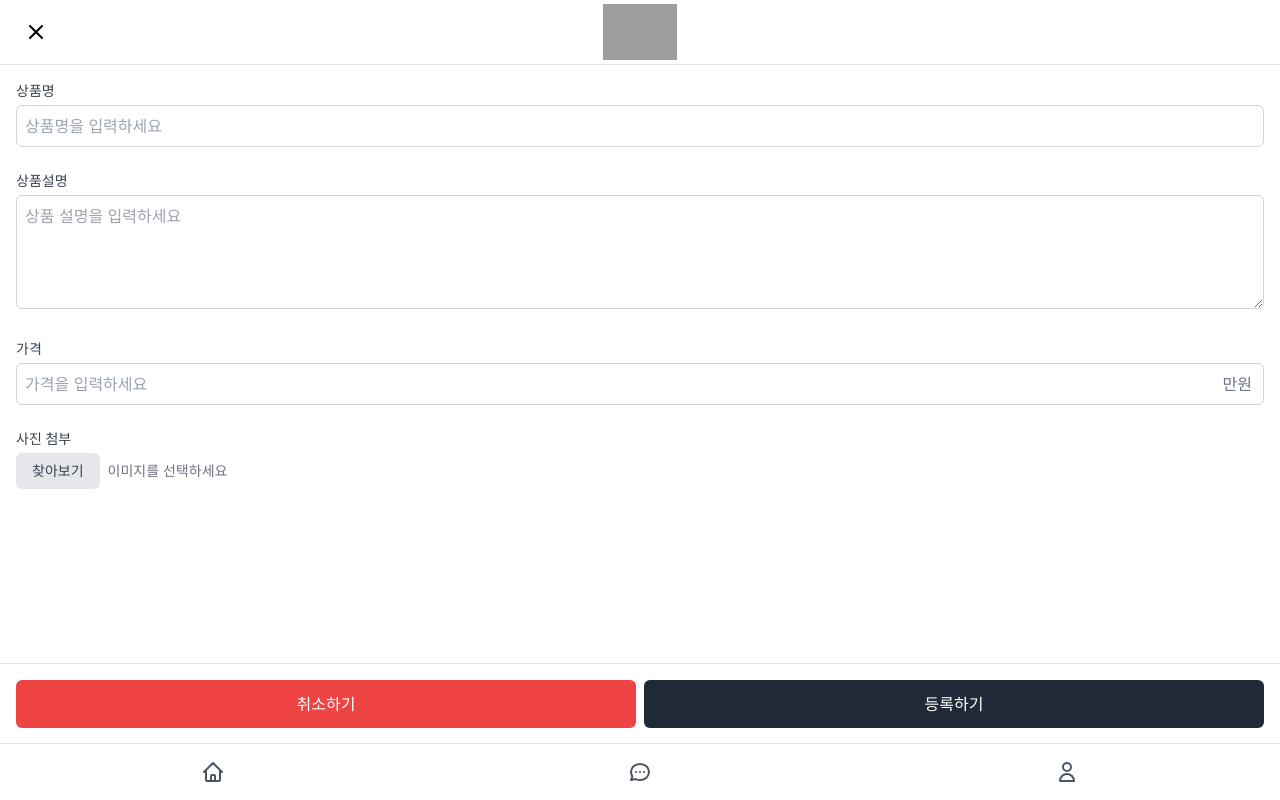
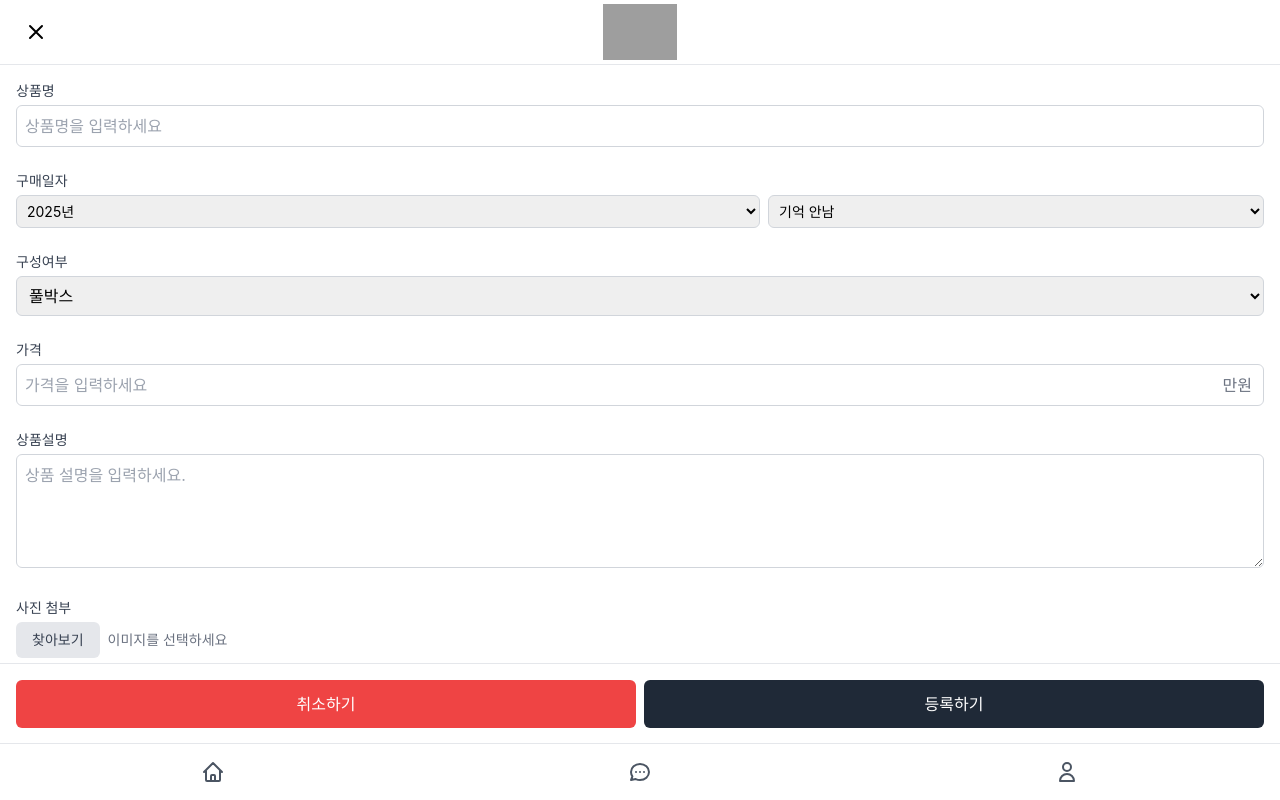
Before and after one commit to joowon-510/Project-Gamjeongjung, a React (Create React App) app in the folder jumkumjoong_frontend/: page /goods/register in a window 1280 px wide. Built offline with nearby package versions, Linux system fonts and the light colour scheme; grey boxes are pictures that could not be loaded.

Commit message:
feat: 상품 등록페이지 목업 수정

```diff
--- a/jumkumjoong_frontend/src/pages/goodsPage/goodsRegistrationPage.tsx
+++ b/jumkumjoong_frontend/src/pages/goodsPage/goodsRegistrationPage.tsx
@@ -6,18 +6,34 @@ import Header from '../../components/common/Header';
 import PriceInput from '../../components/goods/PriceInput';
 import { registerGoods, GoodsRegistrationData } from '../../services/goodsService';
 
+// 구성여부 타입 정의
+type PackageType = 'full' | 'single' | 'partial';
+
+interface ExtendedGoodsData extends GoodsRegistrationData {
+  purchaseYear: string;
+  purchaseMonth: string;
+  packageType: PackageType;
+}
+
 const GoodsRegistrationPage: React.FC = () => {
   const navigate = useNavigate();
-  const [formData, setFormData] = useState<GoodsRegistrationData>({
+  // 현재 년도 구하기
+  const currentYear = new Date().getFullYear();
+  const yearOptions = Array.from({ length: 21 }, (_, i) => (currentYear - i).toString());
+
+  const [formData, setFormData] = useState<ExtendedGoodsData>({
     title: '',
     description: '',
     price: '',
-    images: []
+    images: [],
+    purchaseYear: currentYear.toString(), // 기본값으로 현재 년도 설정
+    purchaseMonth: '0', // 기본값으로 '기억 안남' 설정
+    packageType: 'full'
   });
   const [isLoading, setIsLoading] = useState<boolean>(false);
 
   // 입력 필드 변경 처리
-  const handleInputChange = (e: React.ChangeEvent<HTMLInputElement | HTMLTextAreaElement>) => {
+  const handleInputChange = (e: React.ChangeEvent<HTMLInputElement | HTMLTextAreaElement | HTMLSelectElement>) => {
     const { name, value } = e.target;
     setFormData(prev => ({
       ...prev,
@@ -30,6 +46,15 @@ const GoodsRegistrationPage: React.FC = () => {
     setFormData(prev => ({
       ...prev,
       price: value
+    }));
+  };
+
+  // 구성여부 변경 처리
+  const handlePackageTypeChange = (e: React.ChangeEvent<HTMLSelectElement>) => {
+    const value = e.target.value as PackageType;
+    setFormData(prev => ({
+      ...prev,
+      packageType: value
     }));
   };
 
@@ -50,21 +75,43 @@ const GoodsRegistrationPage: React.FC = () => {
     e.preventDefault();
 
     // 필수 필드 검증
-    if (!formData.title.trim() || !formData.price.trim()) {
-      alert('상품명과 가격은 필수 입력 항목입니다.');
+    if (!formData.title.trim() || !formData.price.trim() || !formData.purchaseYear) {
+      alert('상품명, 가격, 구매 년도는 필수 입력 항목입니다.');
       return;
     }
 
     try {
       setIsLoading(true);
 
-      // 가격에 만원 단위 추가
+      // 구매일자 문자열 생성
+      let purchaseDateString = `${formData.purchaseYear}년`;
+      if (formData.purchaseMonth !== '0') {
+        purchaseDateString += ` ${formData.purchaseMonth}월`;
+      }
+
+      // 구성여부가 일부인 경우 설명에 안내 메시지 추가
+      let finalDescription = formData.description;
+      if (formData.packageType === 'partial' && !finalDescription.includes('구성품:')) {
+        finalDescription = `[구성품 안내가 필요합니다. 어떤 구성품이 포함되어 있는지 작성해주세요.]\n\n${finalDescription}`;
+      }
+
+      // 구매일자 및 구성여부 정보 추가
+      const packageTypeText = {
+        'full': '풀박스',
+        'single': '단품',
+        'partial': '일부구성품'
+      }[formData.packageType];
+
+      // 최종 설명에 구매일자와 구성여부 정보 포함
+      finalDescription = `구매일자: ${purchaseDateString}\n구성여부: ${packageTypeText}\n\n${finalDescription}`;
+
+      // 상품 등록 API 호출
       const submissionData = {
         ...formData,
+        description: finalDescription,
         price: `${formData.price}0000` // 만원 단위를 원 단위로 변환 (예: 67 -> 670000)
       };
 
-      // 상품 등록 API 호출
       const response = await registerGoods(submissionData);
 
       console.log('등록된 상품 정보:', response);
@@ -85,23 +132,18 @@ const GoodsRegistrationPage: React.FC = () => {
     navigate(-1);
   };
 
-  // 검색 기능은 이 페이지에서 사용하지 않지만 Header를 일관되게 유지하기 위해 더미 함수 제공
-  const handleSearch = () => {
-    console.log('등록 페이지에서는 검색 기능을 제공하지 않습니다.');
-  };
-
   return (
     <div className="flex flex-col h-screen bg-white">
       {/* 통일된 헤더 사용 */}
       <Header
         showBackButton={true}
         title="LOGO"
-        hideSearchButton={true} // 검색 버튼 숨김 설정 추가
+        hideSearchButton={true}
       />
 
-      {/* 폼 영역 */}
-      <div className="flex-1 overflow-y-auto p-4">
-        <form onSubmit={handleSubmit} className="space-y-6">
+      {/* 폼 영역 - 스크롤 문제 해결을 위해 여백 증가 */}
+      <div className="flex-1 overflow-y-auto pb-36">
+        <div className="p-4 space-y-6">
           {/* 상품명 입력 */}
           <div>
             <label htmlFor="title" className="block text-sm font-medium text-gray-700 mb-1">상품명</label>
@@ -116,6 +158,77 @@ const GoodsRegistrationPage: React.FC = () => {
             />
           </div>
 
+          {/* 구매일자 입력 - 드롭다운으로 변경 */}
+          <div>
+            <label className="block text-sm font-medium text-gray-700 mb-1">구매일자</label>
+            <div className="flex space-x-2">
+              {/* 년도 선택 드롭다운 */}
+              <div className="w-3/5">
+                <select
+                  id="purchaseYear"
+                  name="purchaseYear"
+                  value={formData.purchaseYear}
+                  onChange={handleInputChange}
+                  className="w-full p-1.5 text-sm border border-gray-300 rounded-md focus:outline-none focus:ring-1 focus:ring-blue-500"
+                  required
+                >
+                  <option value="" disabled>년도 선택</option>
+                  {yearOptions.map(year => (
+                    <option key={year} value={year}>{year}년</option>
+                  ))}
+                </select>
+              </div>
+
+              {/* 월 선택 드롭다운 */}
+              <div className="w-2/5">
+                <select
+                  id="purchaseMonth"
+                  name="purchaseMonth"
+                  value={formData.purchaseMonth}
+                  onChange={handleInputChange}
+                  className="w-full p-1.5 text-sm border border-gray-300 rounded-md focus:outline-none focus:ring-1 focus:ring-blue-500"
+                >
+                  <option value="0">기억 안남</option>
+                  {Array.from({ length: 12 }, (_, i) => (i + 1).toString()).map(month => (
+                    <option key={month} value={month}>{month}월</option>
+                  ))}
+                </select>
+              </div>
+            </div>
+          </div>
+
+          {/* 구성여부 선택 */}
+          <div>
+            <label htmlFor="packageType" className="block text-sm font-medium text-gray-700 mb-1">구성여부</label>
+            <select
+              id="packageType"
+              name="packageType"
+              value={formData.packageType}
+              onChange={handlePackageTypeChange}
+              className="w-full p-2 border border-gray-300 rounded-md focus:outline-none focus:ring-2 focus:ring-blue-500"
+            >
+              <option value="full">풀박스</option>
+              <option value="single">단품</option>
+              <option value="partial">일부구성품</option>
+            </select>
+            {formData.packageType === 'partial' && (
+              <p className="mt-1 text-sm text-red-500">
+                일부구성품을 선택하신 경우, 상품설명에 포함된 구성품을 자세히 적어주세요.
+              </p>
+            )}
+          </div>
+
+          {/* 가격 입력 (만원 단위) */}
+          <div>
+            <label htmlFor="price" className="block text-sm font-medium text-gray-700 mb-1">가격</label>
+            <PriceInput
+              id="price"
+              name="price"
+              value={formData.price}
+              onChange={handlePriceChange}
+            />
+          </div>
+
           {/* 상품 설명 입력 */}
           <div>
             <label htmlFor="description" className="block text-sm font-medium text-gray-700 mb-1">상품설명</label>
@@ -126,18 +239,9 @@ const GoodsRegistrationPage: React.FC = () => {
               onChange={handleInputChange}
               rows={4}
               className="w-full p-2 border border-gray-300 rounded-md focus:outline-none focus:ring-2 focus:ring-blue-500"
-              placeholder="상품 설명을 입력하세요"
-            />
-          </div>
-
-          {/* 가격 입력 (만원 단위) */}
-          <div>
-            <label htmlFor="price" className="block text-sm font-medium text-gray-700 mb-1">가격</label>
-            <PriceInput
-              id="price"
-              name="price"
-              value={formData.price}
-              onChange={handlePriceChange}
+              placeholder={formData.packageType === 'partial'
+                ? "상품 설명을 입력하세요. 어떤 구성품이 포함되어 있는지 자세히 작성해주세요."
+                : "상품 설명을 입력하세요."}
             />
           </div>
 
@@ -182,14 +286,11 @@ const GoodsRegistrationPage: React.FC = () => {
               ))}
             </div>
           )}
-
-          {/* 여백 */}
-          <div className="h-20"></div>
-        </form>
+        </div>
       </div>
 
-      {/* 하단 버튼 영역 */}
-      <div className="fixed bottom-14 left-0 right-0 p-4 bg-white border-t flex space-x-2">
+      {/* 하단 버튼 영역 - sticky로 변경하여 스크롤과 무관하게 항상 표시 */}
+      <div className="sticky bottom-14 left-0 right-0 p-4 bg-white border-t flex space-x-2 z-10">
         <button
           type="button"
           onClick={handleCancel}
```
